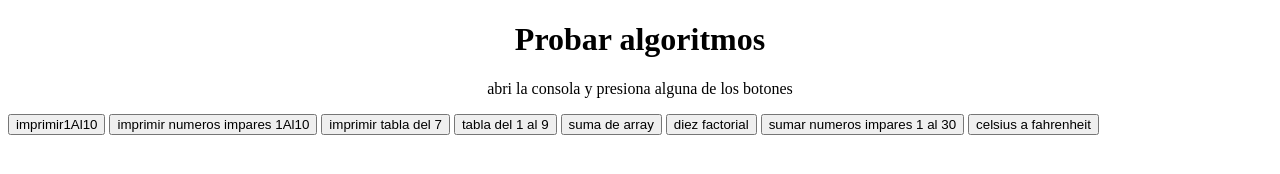
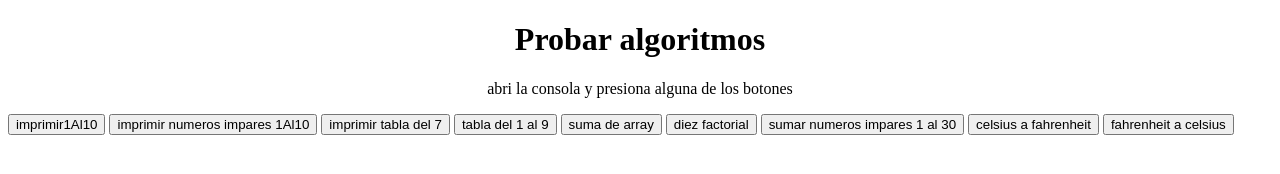
Before and after one commit to lucasporti/argentina-programa, a plain HTML site: page algoritmos/index.html in a window 1280 px wide. Drawn offline with Linux system fonts and the light colour scheme.

```diff
--- a/algoritmos/index.html
+++ b/algoritmos/index.html
@@ -17,6 +17,7 @@
     <button onclick="diezFactorial()">diez factorial</button>
     <button onclick="sumarNumerosImpares1Al30()">sumar numeros impares 1 al 30</button>
     <button onclick="celsiusAFahrenheit()">celsius a fahrenheit</button>
+    <button onclick="fahrenheitACelsius()">fahrenheit a celsius</button>
     <script src="tarea-algoritmos.js"></script>
 </body>
 </html>
--- a/algoritmos/tarea-algoritmos.js
+++ b/algoritmos/tarea-algoritmos.js
@@ -77,3 +77,10 @@ function celsiusAFahrenheit(){
     let fahrenheit = (1.8*celsius) + 32;
     console.log(`${celsius} grados celsius son ${fahrenheit} grados fahrenheit`)
 }
+
+//Desafío de programación #9: Crea una función que convierta de Fahrenheit a Celsius
+function fahrenheitACelsius(){
+    let fahrenheit = Number(prompt("Ingresá los grados fahrenheit\nsolo números"));
+    let celsius = ((fahrenheit-32)*5)/9;
+    console.log(`${fahrenheit} grados fahrenheit son ${celsius} grados celsius`);
+}
```
